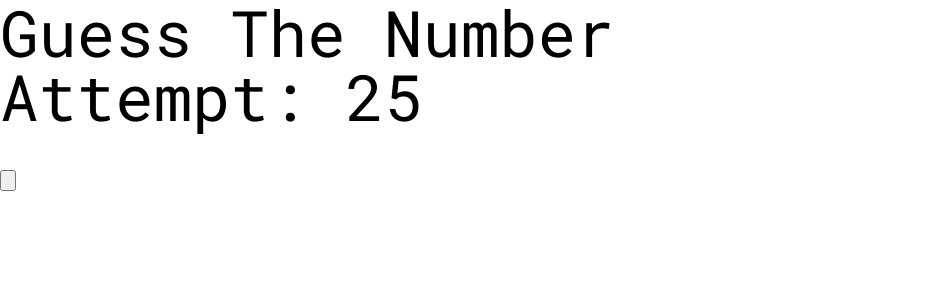
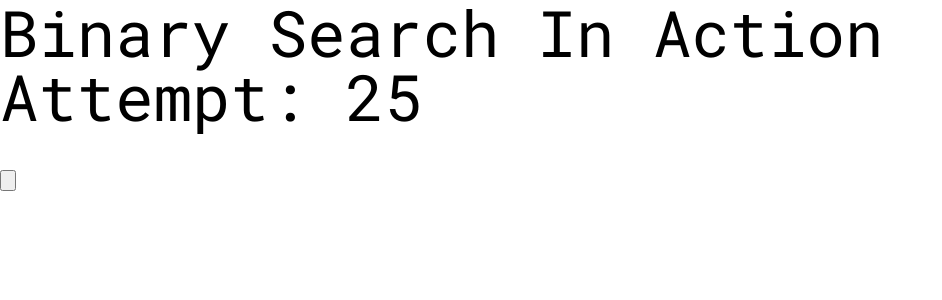
Before and after one commit to xihai01/binary-search, a React (Create React App) app in the folder guessing-game/: page / in a window 1280 px wide. Shown: the top 300 px of the page, without its empty margins (0-942 px from the left). Built offline with nearby package versions, Linux system fonts and the light colour scheme.

Commit message:
add test for generating array of random numbers

```diff
--- a/guessing-game/src/App.js
+++ b/guessing-game/src/App.js
@@ -5,7 +5,7 @@ function App() {
     <div className="App">
       <header className="App-header">
         <h1>
-          Guess The Number
+          Binary Search In Action
         </h1>
       </header>
       <h2>Attempt: 25</h2>
--- /dev/null
+++ b/guessing-game/src/helpers/generateNumbers.js
@@ -0,0 +1,3 @@
+const generateNumbers = () => {};
+
+export default generateNumbers;
```
Also changed, not shown: guessing-game/src/components/Tiles.js (added, +8 -0 lines), 1 other file (tests, documents, lock files or other folders).
